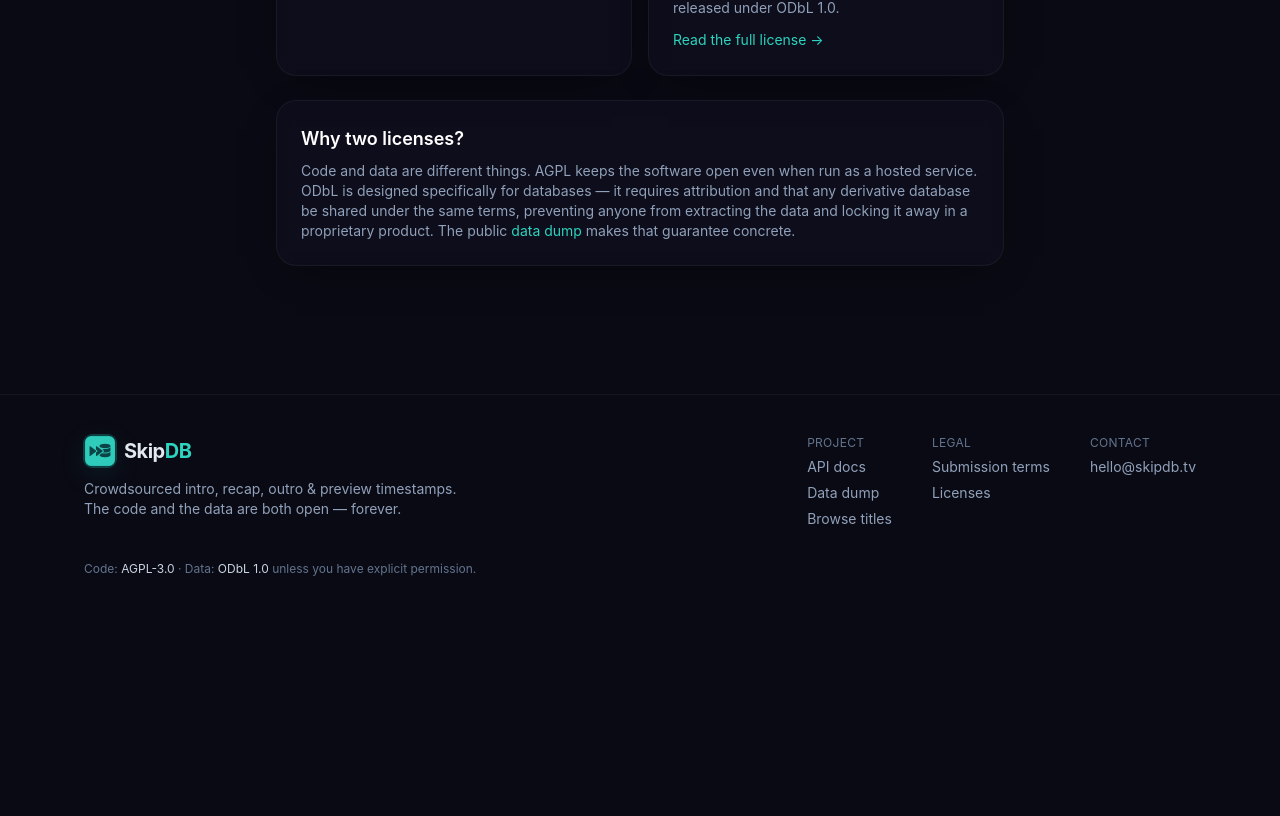
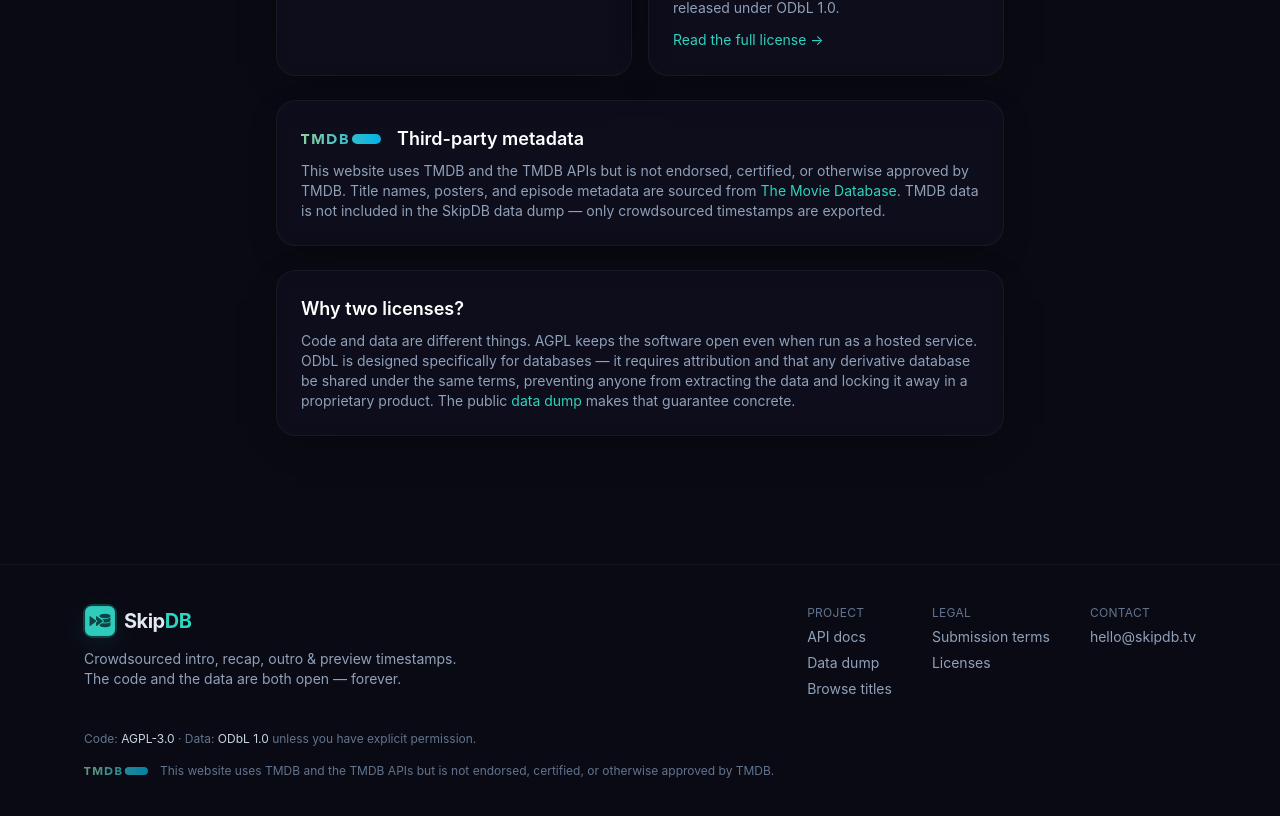
Before and after one commit to SkipDB-TV/skipdb, a Next.js app: page /license in a window 1280 px wide. Shown: the part 440-1256 px from the top of the page. Before the commit the page ends 1057 px from the top, so only its background shows below. Built offline with nearby package versions, Linux system fonts and the light colour scheme; no server answers.

Commit message:
Add tmdb attribution

```diff
--- a/src/app/license/page.tsx
+++ b/src/app/license/page.tsx
@@ -41,6 +41,36 @@
       </div>
 
       <div className="card mt-6 p-6">
+        <div className="flex items-center gap-4">
+          <a
+            href="https://www.themoviedb.org"
+            target="_blank"
+            rel="noreferrer"
+          >
+            <img src="/tmdb-logo.svg" alt="TMDB" width={80} height={18} />
+          </a>
+          <h2 className="text-lg font-semibold text-white">
+            Third-party metadata
+          </h2>
+        </div>
+        <p className="mt-2 text-sm text-slate-400">
+          This website uses TMDB and the TMDB APIs but is not endorsed,
+          certified, or otherwise approved by TMDB. Title names, posters, and
+          episode metadata are sourced from{" "}
+          <a
+            href="https://www.themoviedb.org"
+            className="text-skip hover:underline"
+            target="_blank"
+            rel="noreferrer"
+          >
+            The Movie Database
+          </a>
+          . TMDB data is not included in the SkipDB data dump — only
+          crowdsourced timestamps are exported.
+        </p>
+      </div>
+
+      <div className="card mt-6 p-6">
         <h2 className="text-lg font-semibold text-white">Why two licenses?</h2>
         <p className="mt-2 text-sm text-slate-400">
           Code and data are different things. AGPL keeps the software open even
--- a/src/components/SiteFooter.tsx
+++ b/src/components/SiteFooter.tsx
@@ -62,12 +62,26 @@
           </div>
         </div>
       </div>
-      <div className="container-page mt-8 flex flex-col gap-1 text-xs text-slate-500">
+      <div className="container-page mt-8 flex flex-col gap-4 text-xs text-slate-500">
         <p>
           Code: <span className="text-slate-300">AGPL-3.0</span> · Data:{" "}
           <span className="text-slate-300">ODbL 1.0</span> unless you have
           explicit permission.
         </p>
+        <div className="flex flex-wrap items-center gap-3">
+          <a
+            href="https://www.themoviedb.org"
+            target="_blank"
+            rel="noreferrer"
+            className="opacity-70 transition hover:opacity-100"
+          >
+            <img src="/tmdb-logo.svg" alt="TMDB" width={64} height={14} />
+          </a>
+          <p>
+            This website uses TMDB and the TMDB APIs but is not endorsed,
+            certified, or otherwise approved by TMDB.
+          </p>
+        </div>
       </div>
     </footer>
   );
```
Also changed, not shown: public/tmdb-logo.svg (added).
